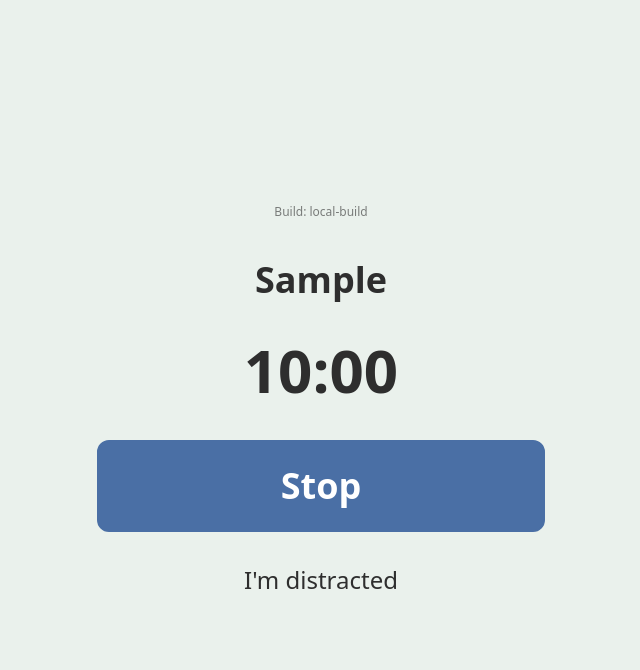
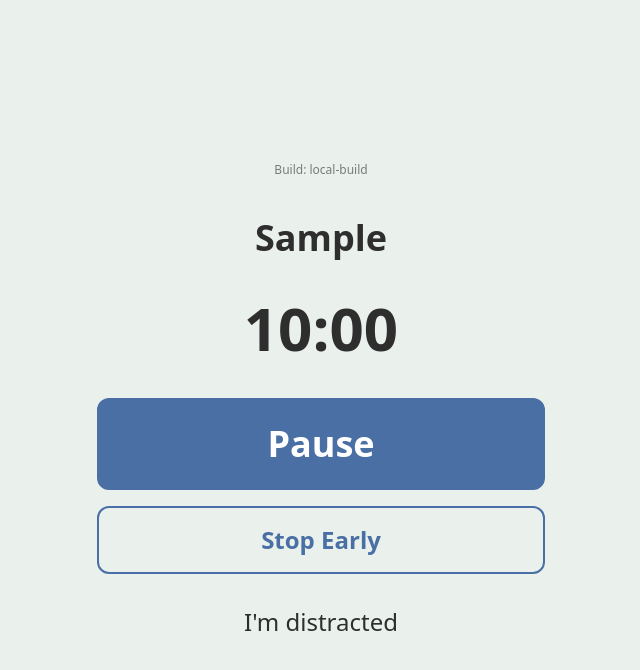
Before and after one commit to menoskar42-boop/adhd, a Next.js app: page / in a window 1280 px wide. Both pictures are taken after typing "Sample" into the empty fields and a click on the button "Add Task". Shown: the top 670 px of the page, without its empty margins (319-959 px from the left). Built offline with nearby package versions, Linux system fonts and the light colour scheme.

Commit message:
Add pause and stop-early controls to active timer

```diff
--- a/app/page.js
+++ b/app/page.js
@@ -5,6 +5,7 @@ import { clearTask, getTask, setTask } from "@/lib/storage";
 import { theme } from "@/lib/theme";
 
 const DEFAULT_MINUTES = 10;
+const STOP_EARLY_RESET_MINUTES = 3;
 const APP_VERSION = process.env.NEXT_PUBLIC_APP_VERSION || "local-build";
 
 function formatTime(totalSeconds) {
@@ -18,7 +19,7 @@ function formatTime(totalSeconds) {
 export default function Home() {
   const [taskTitle, setTaskTitle] = useState("");
   const [task, setTaskState] = useState(null);
-  const [secondsLeft, setSecondsLeft] = useState(DEFAULT_MINUTES * 60);
+  const [timeLeft, setTimeLeft] = useState(DEFAULT_MINUTES * 60);
   const [isRunning, setIsRunning] = useState(false);
   const [showDonePrompt, setShowDonePrompt] = useState(false);
   const [autoStartCount, setAutoStartCount] = useState(0);
@@ -27,14 +28,14 @@ export default function Home() {
     const saved = getTask();
     if (saved) {
       setTaskState(saved);
-      setSecondsLeft((saved.currentDuration || DEFAULT_MINUTES) * 60);
+      setTimeLeft((saved.currentDuration || DEFAULT_MINUTES) * 60);
     }
   }, []);
 
   useEffect(() => {
     if (!isRunning) return;
     const id = setInterval(() => {
-      setSecondsLeft((prev) => {
+      setTimeLeft((prev) => {
         if (prev <= 1) {
           clearInterval(id);
           setIsRunning(false);
@@ -63,7 +64,7 @@ export default function Home() {
     const id = setTimeout(() => {
       setAutoStartCount((prev) => {
         if (prev <= 1) {
-          setSecondsLeft((task.currentDuration || DEFAULT_MINUTES) * 60);
+          setTimeLeft((task.currentDuration || DEFAULT_MINUTES) * 60);
           setIsRunning(true);
           return 0;
         }
@@ -83,7 +84,7 @@ export default function Home() {
     };
     saveTask(nextTask);
     setTaskTitle("");
-    setSecondsLeft(DEFAULT_MINUTES * 60);
+    setTimeLeft(DEFAULT_MINUTES * 60);
     setShowDonePrompt(false);
     setAutoStartCount(2);
   };
@@ -94,11 +95,11 @@ export default function Home() {
     const nextTask = {
       ...task,
       sessions: [...task.sessions, { duration: currentMinutes, completed: false }],
-      currentDuration: DEFAULT_MINUTES,
+      currentDuration: STOP_EARLY_RESET_MINUTES,
     };
     saveTask(nextTask);
     setIsRunning(false);
-    setSecondsLeft(DEFAULT_MINUTES * 60);
+    setTimeLeft(STOP_EARLY_RESET_MINUTES * 60);
     setShowDonePrompt(false);
     setAutoStartCount(0);
   };
@@ -111,7 +112,7 @@ export default function Home() {
     };
     saveTask(nextTask);
     setShowDonePrompt(false);
-    setSecondsLeft((task.currentDuration || DEFAULT_MINUTES) * 60);
+    setTimeLeft((task.currentDuration || DEFAULT_MINUTES) * 60);
     setIsRunning(true);
     setAutoStartCount(0);
   };
@@ -125,7 +126,7 @@ export default function Home() {
     };
     saveTask(nextTask);
     setShowDonePrompt(false);
-    setSecondsLeft(5 * 60);
+    setTimeLeft(5 * 60);
     setIsRunning(true);
     setAutoStartCount(0);
   };
@@ -134,7 +135,7 @@ export default function Home() {
     clearTask();
     setTaskState(null);
     setShowDonePrompt(false);
-    setSecondsLeft(DEFAULT_MINUTES * 60);
+    setTimeLeft(DEFAULT_MINUTES * 60);
     setIsRunning(false);
     setAutoStartCount(0);
   };
@@ -169,7 +170,7 @@ export default function Home() {
         ) : (
           <>
             <h1 className="text-4xl font-semibold">{task.title}</h1>
-            <p className="text-6xl font-bold">{formatTime(secondsLeft)}</p>
+            <p className="text-6xl font-bold">{formatTime(timeLeft)}</p>
 
             {showDonePrompt ? (
               <div className="space-y-4">
@@ -195,13 +196,35 @@ export default function Home() {
                   <p className="text-3xl font-semibold">Starting in {autoStartCount}...</p>
                 ) : null}
 
-                <button
-                  onClick={isRunning ? stopEarly : undefined}
-                  className="w-full rounded-xl border-2 py-6 text-4xl font-semibold text-white"
-                  style={{ borderColor: theme.colors.primary, backgroundColor: theme.colors.primary }}
-                >
-                  {isRunning ? "Stop" : "Running"}
-                </button>
+                {!isRunning ? (
+                  <button
+                    onClick={() => {
+                      setIsRunning(true);
+                      setAutoStartCount(0);
+                    }}
+                    className="w-full rounded-xl border-2 py-6 text-4xl font-semibold text-white"
+                    style={{ borderColor: theme.colors.primary, backgroundColor: theme.colors.primary }}
+                  >
+                    Start
+                  </button>
+                ) : (
+                  <div className="space-y-4">
+                    <button
+                      onClick={() => setIsRunning(false)}
+                      className="w-full rounded-xl border-2 py-6 text-4xl font-semibold text-white"
+                      style={{ borderColor: theme.colors.primary, backgroundColor: theme.colors.primary }}
+                    >
+                      Pause
+                    </button>
+                    <button
+                      onClick={stopEarly}
+                      className="w-full rounded-xl border-2 py-4 text-2xl font-semibold"
+                      style={{ borderColor: theme.colors.primary, color: theme.colors.primary }}
+                    >
+                      Stop Early
+                    </button>
+                  </div>
+                )}
 
                 <button
                   onClick={startDistractionReset}
```
